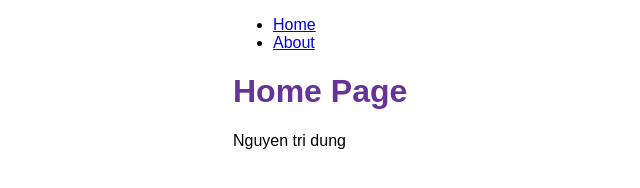
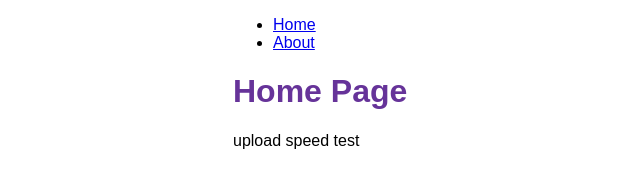
Before and after one commit to benquang/gatsby_site_test, a Gatsby site: page / in a window 1280 px wide. Shown: the full height of the page, 157-797 px from the left. Built offline with nearby package versions, Linux system fonts and the light colour scheme; Gatsby itself is replaced by a stand-in of ours.

Commit message:
test toc do up

```diff
--- a/src/pages/index.js
+++ b/src/pages/index.js
@@ -183,7 +183,7 @@ import Layout from '../components/layout'
 const IndexPage = () => {
   return (
     <Layout pageTitle="Home Page">
-      <p>Nguyen tri dung</p>
+      <p>upload speed test</p>
     </Layout>
   )
 }
```
